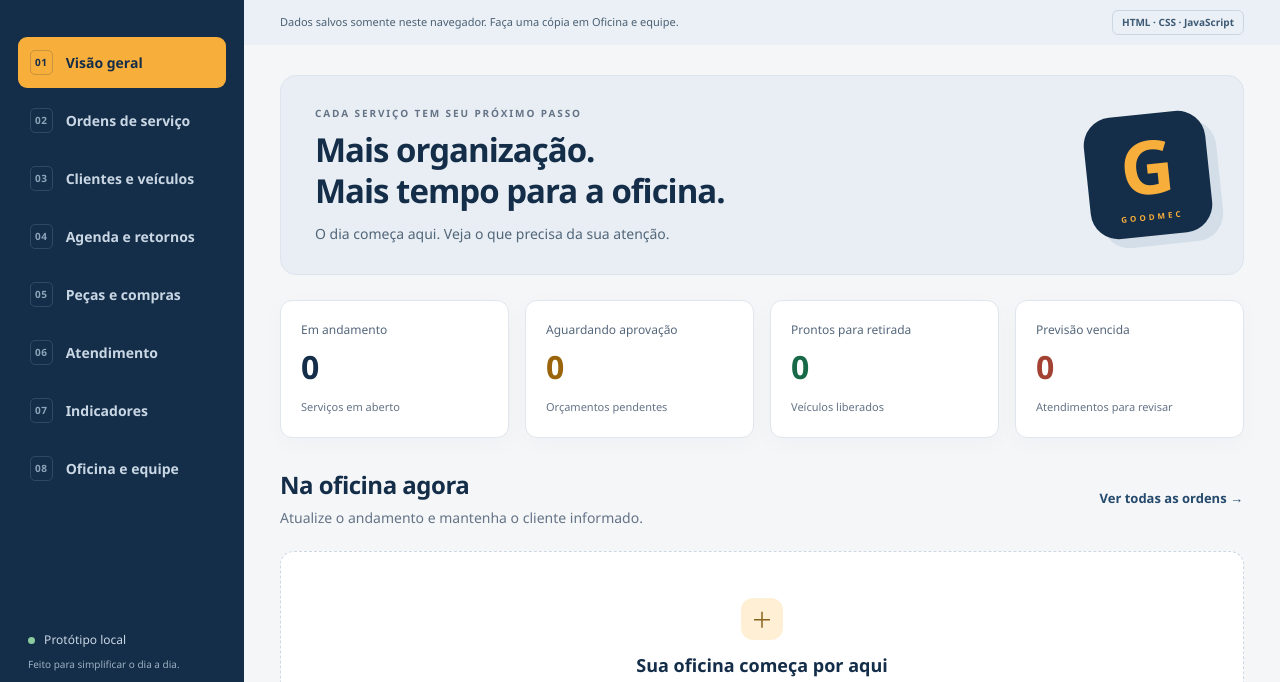
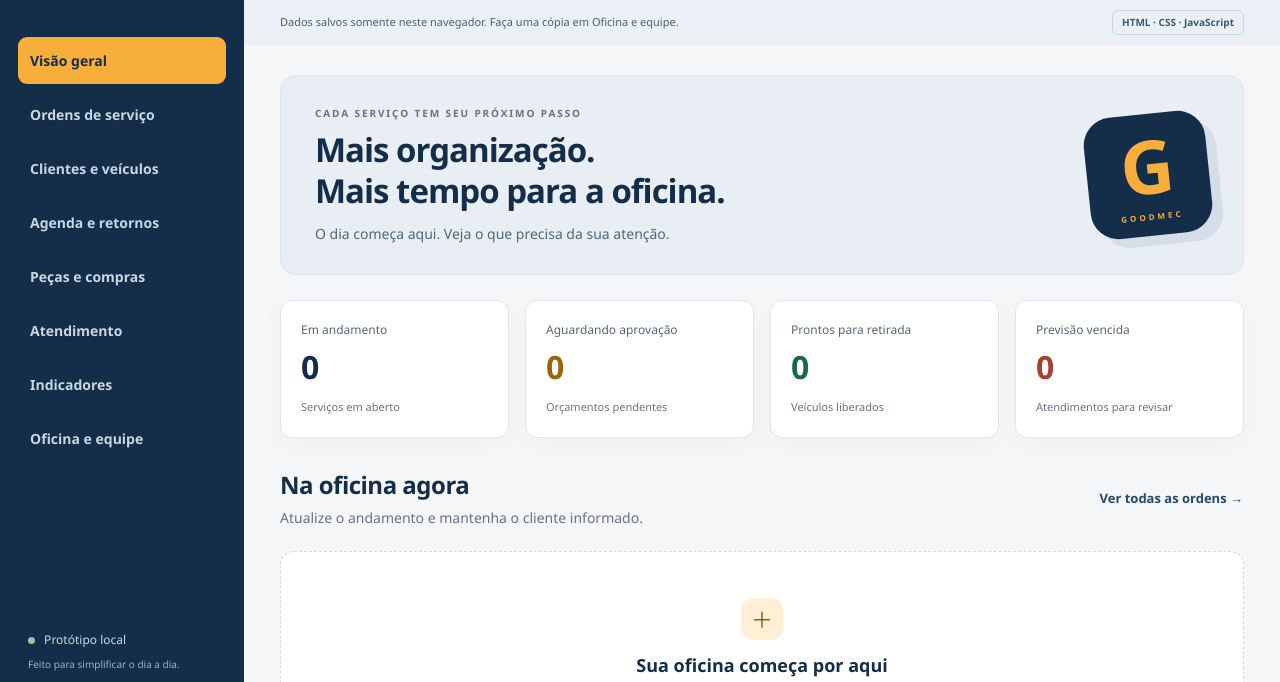
Before and after one commit to okaioccesar/good_mec, a website: page index.html in a window 1280 px wide. Shown: the part 106-788 px from the top of the page. Drawn offline with Linux system fonts and the light colour scheme.

Commit message:
Remoção e edição de frases dentro da página inicial

```diff
--- a/index.html
+++ b/index.html
@@ -17,14 +17,14 @@
     <a class="marca" href="#painel" aria-label="GoodMec — visão geral"><img src="logo.svg" alt="GoodMec" width="300" height="72"></a>
     <p class="submarca">Sua oficina, em ordem.</p>
     <nav aria-label="Navegação principal">
-      <button type="button" data-pagina="painel" aria-current="page"><span aria-hidden="true">01</span>Visão geral</button>
-      <button type="button" data-pagina="ordens"><span aria-hidden="true">02</span>Ordens de serviço</button>
-      <button type="button" data-pagina="clientes"><span aria-hidden="true">03</span>Clientes e veículos</button>
-      <button type="button" data-pagina="agenda"><span aria-hidden="true">04</span>Agenda e retornos</button>
-      <button type="button" data-pagina="pecas"><span aria-hidden="true">05</span>Peças e compras</button>
-      <button type="button" data-pagina="atendimento"><span aria-hidden="true">06</span>Atendimento</button>
-      <button type="button" data-pagina="relatorios"><span aria-hidden="true">07</span>Indicadores</button>
-      <button type="button" data-pagina="configuracoes"><span aria-hidden="true">08</span>Oficina e equipe</button>
+      <button type="button" data-pagina="painel" aria-current="page"></span>Visão geral</button>
+      <button type="button" data-pagina="ordens"></span>Ordens de serviço</button>
+      <button type="button" data-pagina="clientes"></span>Clientes e veículos</button>
+      <button type="button" data-pagina="agenda"></span>Agenda e retornos</button>
+      <button type="button" data-pagina="pecas"></span>Peças e compras</button>
+      <button type="button" data-pagina="atendimento"></span>Atendimento</button>
+      <button type="button" data-pagina="relatorios"></span>Indicadores</button>
+      <button type="button" data-pagina="configuracoes"></span>Oficina e equipe</button>
     </nav>
     <div class="lateral-rodape"><span class="ponto"></span> Protótipo local<span>Feito para simplificar o dia a dia.</span></div>
   </aside>
@@ -102,7 +102,7 @@
 
   <!-- Etapa 4: dialog é uma janela nativa do HTML, com foco e teclado tratados pelo navegador. -->
   <dialog id="modal" aria-labelledby="modal-titulo">
-    <div class="modal-topo"><div><p class="sobretitulo" id="modal-subtitulo">GOODMEC</p><h2 id="modal-titulo" tabindex="-1"></h2></div><button type="button" class="fechar" data-acao="fechar-modal" aria-label="Fechar janela">×</button></div>
+    <div class="modal-topo"><div><p class="sobretitulo" id="modal-subtitulo">GOODMEC | Projeto ESFOT Faculdade Descomplica</p><h2 id="modal-titulo" tabindex="-1"></h2></div><button type="button" class="fechar" data-acao="fechar-modal" aria-label="Fechar janela">×</button></div>
     <div id="modal-corpo"></div>
     <p id="erro-modal" class="erro" role="alert" hidden></p>
   </dialog>
```
